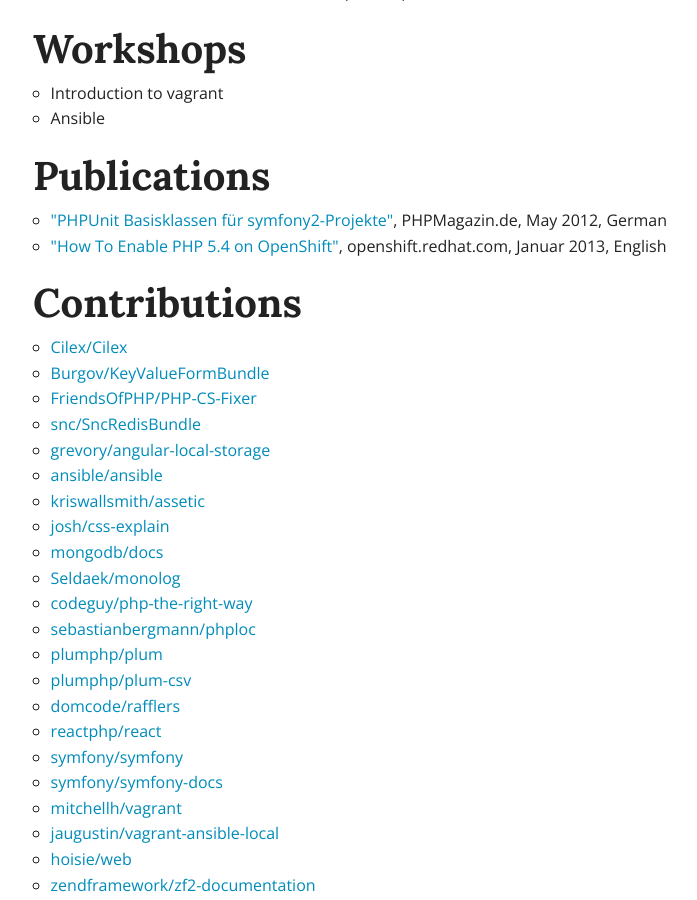
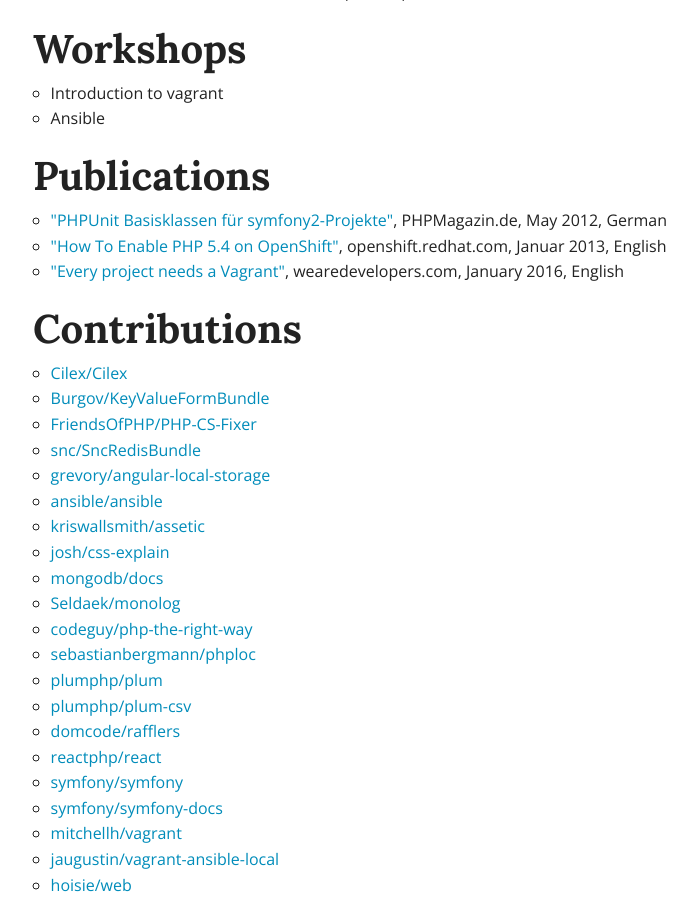
Before and after one commit to Sgoettschkes/sgoettschkes.github.io, a Jekyll site: the page built from about.html, in a window 1280 px wide and 900 px high, scrolled down 1965 px. Shown: the whole window, without its empty margins (122-819 px from the left). Built offline with Jekyll 4.4.1, drawn with Linux system fonts in a browser that asks for light colours; nearby versions of some CDN libraries; Markdown is read by kramdown in place of the engine named in the settings.

Commit message:
Add new publication

```diff
--- a/_data/about/publications.yml
+++ b/_data/about/publications.yml
@@ -4,3 +4,6 @@
 - name: How To Enable PHP 5.4 on OpenShift
   description: openshift.redhat.com, Januar 2013, English
   url: https://openshift.redhat.com/community/blogs/php-54-howto
+- name: Every project needs a Vagrant
+  description: wearedevelopers.com, January 2016, English
+  url: http://www.wearedevelopers.org/every-project-needs-a-vagrant/
```
